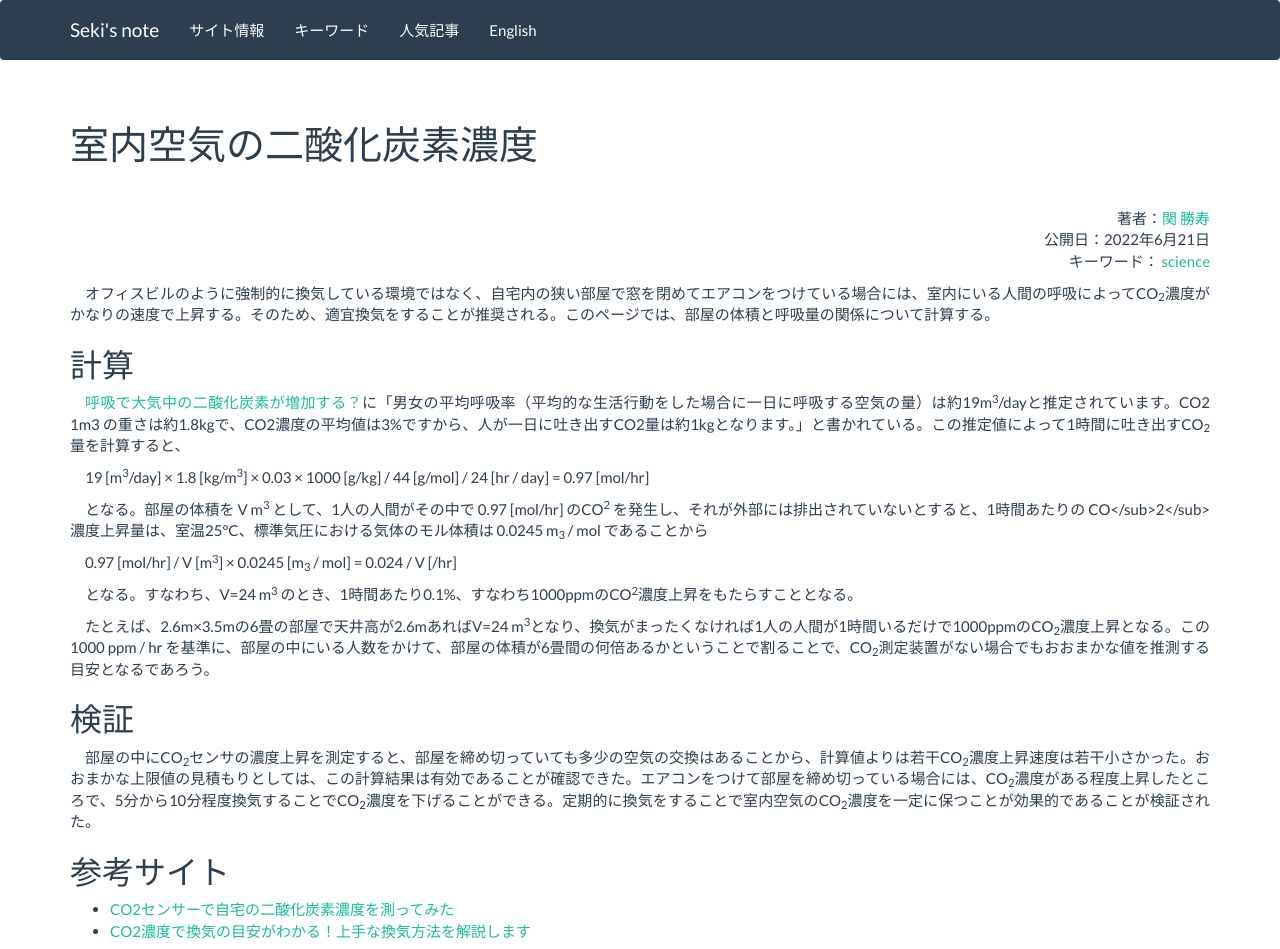
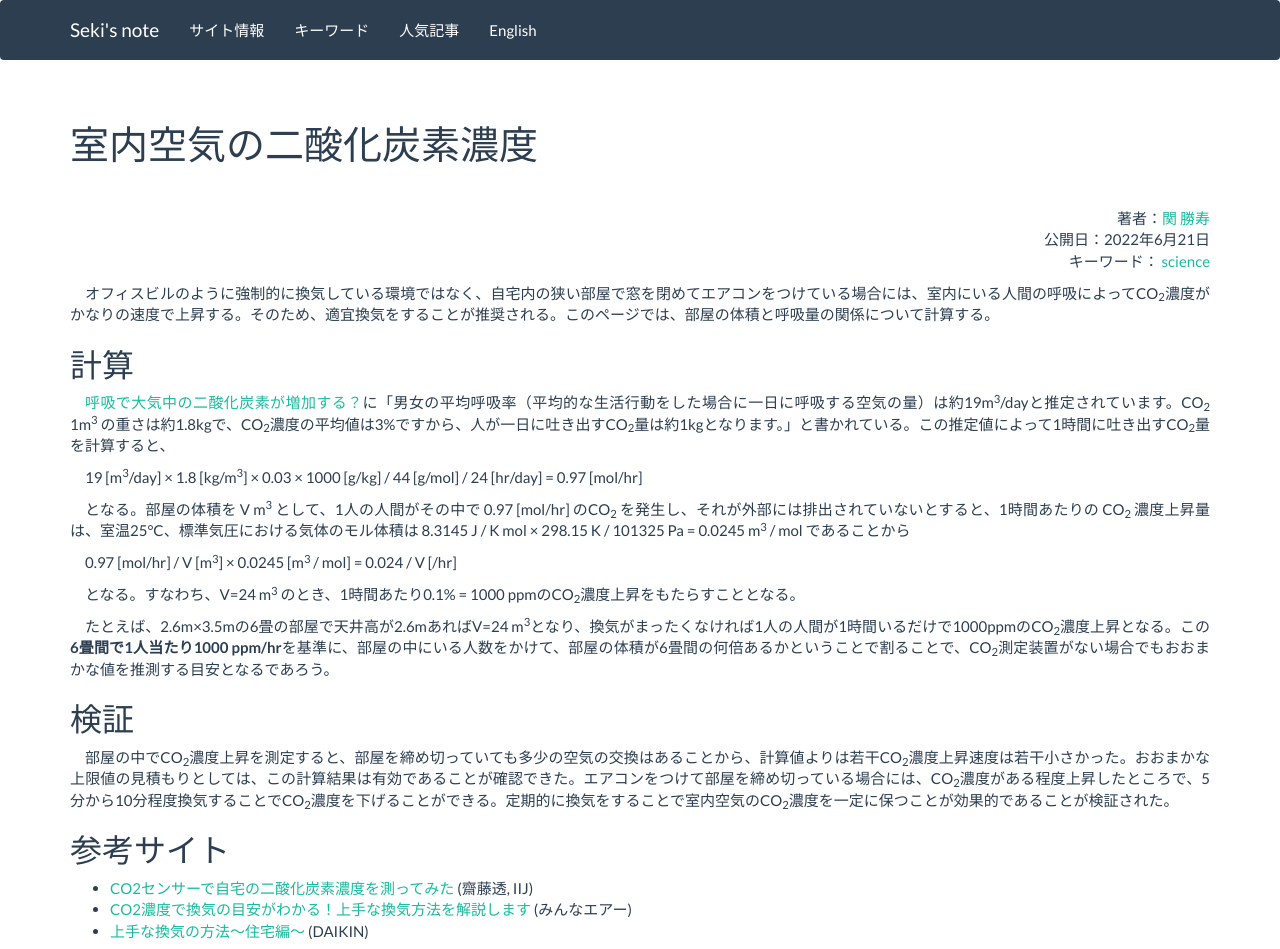
Before and after one commit to sekika/sekika.github.io, a Jekyll site: the page built from _posts/2022-06-21-room-co2.md, in a window 1280 px wide, cut to the strip 0-949 px from the top of the page. Built offline with Jekyll 4.4.1, drawn with Linux system fonts in a browser that asks for light colours; nearby versions of some CDN libraries.

Commit message:
typo修正

```diff
--- a/_posts/2022-06-21-room-co2.md
+++ b/_posts/2022-06-21-room-co2.md
@@ -8,21 +8,22 @@ tags:
 オフィスビルのように強制的に換気している環境ではなく、自宅内の狭い部屋で窓を閉めてエアコンをつけている場合には、室内にいる人間の呼吸によってCO<sub>2</sub>濃度がかなりの速度で上昇する。そのため、適宜換気をすることが推奨される。このページでは、部屋の体積と呼吸量の関係について計算する。
 
 ## 計算
-[呼吸で大気中の二酸化炭素が増加する？](https://www.cger.nies.go.jp/ja/library/qa/26/26-1/qa_26-1-j.html)に「男女の平均呼吸率（平均的な生活行動をした場合に一日に呼吸する空気の量）は約19m<sup>3</sup>/dayと推定されています。CO2 1m3 の重さは約1.8kgで、CO2濃度の平均値は3%ですから、人が一日に吐き出すCO2量は約1kgとなります。」と書かれている。この推定値によって1時間に吐き出すCO<sub>2</sub>量を計算すると、
+[呼吸で大気中の二酸化炭素が増加する？](https://www.cger.nies.go.jp/ja/library/qa/26/26-1/qa_26-1-j.html)に「男女の平均呼吸率（平均的な生活行動をした場合に一日に呼吸する空気の量）は約19m<sup>3</sup>/dayと推定されています。CO<sub>2</sub> 1m<sup>3</sup> の重さは約1.8kgで、CO<sub>2</sub>濃度の平均値は3%ですから、人が一日に吐き出すCO<sub>2</sub>量は約1kgとなります。」と書かれている。この推定値によって1時間に吐き出すCO<sub>2</sub>量を計算すると、
 
-19 [m<sup>3</sup>/day] &times; 1.8 [kg/m<sup>3</sup>] &times; 0.03 &times; 1000 [g/kg] / 44 [g/mol] / 24 [hr / day] = 0.97 [mol/hr]
+19 [m<sup>3</sup>/day] &times; 1.8 [kg/m<sup>3</sup>] &times; 0.03 &times; 1000 [g/kg] / 44 [g/mol] / 24 [hr/day] = 0.97 [mol/hr]
 
-となる。部屋の体積を V m<sup>3</sup> として、1人の人間がその中で 0.97 [mol/hr] のCO<sup>2</sup> を発生し、それが外部には排出されていないとすると、1時間あたりの CO</sub>2</sub> 濃度上昇量は、室温25°C、標準気圧における気体のモル体積は 0.0245 m<sub>3</sub> / mol であることから
+となる。部屋の体積を V m<sup>3</sup> として、1人の人間がその中で 0.97 [mol/hr] のCO<sub>2</sub> を発生し、それが外部には排出されていないとすると、1時間あたりの CO<sub>2</sub> 濃度上昇量は、室温25°C、標準気圧における気体のモル体積は 8.3145 J / K mol &times; 298.15 K / 101325 Pa = 0.0245 m<sup>3</sup> / mol であることから
 
-0.97 [mol/hr] / V [m<sup>3</sup>] &times; 0.0245 [m<sub>3</sub> / mol] = 0.024 / V [/hr]
+0.97 [mol/hr] / V [m<sup>3</sup>] &times; 0.0245 [m<sup>3</sup> / mol] = 0.024 / V [/hr]
 
-となる。すなわち、V=24 m<sup>3</sup> のとき、1時間あたり0.1%、すなわち1000ppmのCO<sup>2</sup>濃度上昇をもたらすこととなる。
+となる。すなわち、V=24 m<sup>3</sup> のとき、1時間あたり0.1% = 1000 ppmのCO<sub>2</sub>濃度上昇をもたらすこととなる。
 
-たとえば、2.6m&times;3.5mの6畳の部屋で天井高が2.6mあればV=24 m<sup>3</sup>となり、換気がまったくなければ1人の人間が1時間いるだけで1000ppmのCO<sub>2</sub>濃度上昇となる。この1000 ppm / hr を基準に、部屋の中にいる人数をかけて、部屋の体積が6畳間の何倍あるかということで割ることで、CO<sub>2</sub>測定装置がない場合でもおおまかな値を推測する目安となるであろう。
+たとえば、2.6m&times;3.5mの6畳の部屋で天井高が2.6mあればV=24 m<sup>3</sup>となり、換気がまったくなければ1人の人間が1時間いるだけで1000ppmのCO<sub>2</sub>濃度上昇となる。この<strong>6畳間で1人当たり1000 ppm/hr</strong>を基準に、部屋の中にいる人数をかけて、部屋の体積が6畳間の何倍あるかということで割ることで、CO<sub>2</sub>測定装置がない場合でもおおまかな値を推測する目安となるであろう。
 
 ## 検証
-部屋の中にCO<sub>2</sub>センサの濃度上昇を測定すると、部屋を締め切っていても多少の空気の交換はあることから、計算値よりは若干CO<sub>2</sub>濃度上昇速度は若干小さかった。おおまかな上限値の見積もりとしては、この計算結果は有効であることが確認できた。エアコンをつけて部屋を締め切っている場合には、CO<sub>2</sub>濃度がある程度上昇したところで、5分から10分程度換気することでCO<sub>2</sub>濃度を下げることができる。定期的に換気をすることで室内空気のCO<sub>2</sub>濃度を一定に保つことが効果的であることが検証された。
+部屋の中でCO<sub>2</sub>濃度上昇を測定すると、部屋を締め切っていても多少の空気の交換はあることから、計算値よりは若干CO<sub>2</sub>濃度上昇速度は若干小さかった。おおまかな上限値の見積もりとしては、この計算結果は有効であることが確認できた。エアコンをつけて部屋を締め切っている場合には、CO<sub>2</sub>濃度がある程度上昇したところで、5分から10分程度換気することでCO<sub>2</sub>濃度を下げることができる。定期的に換気をすることで室内空気のCO<sub>2</sub>濃度を一定に保つことが効果的であることが検証された。
 
 ## 参考サイト
-- [CO2センサーで自宅の二酸化炭素濃度を測ってみた](https://route-b.iij.ad.jp/archives/1408)
-- [CO2濃度で換気の目安がわかる！上手な換気方法を解説します](https://minnaair.com/blog/3488/)
+- [CO2センサーで自宅の二酸化炭素濃度を測ってみた](https://route-b.iij.ad.jp/archives/1408) (齋藤透, IIJ)
+- [CO2濃度で換気の目安がわかる！上手な換気方法を解説します](https://minnaair.com/blog/3488/) (みんなエアー)
+- [上手な換気の方法～住宅編～](https://www.daikin.co.jp/air/life/ventilation) (DAIKIN)
```
